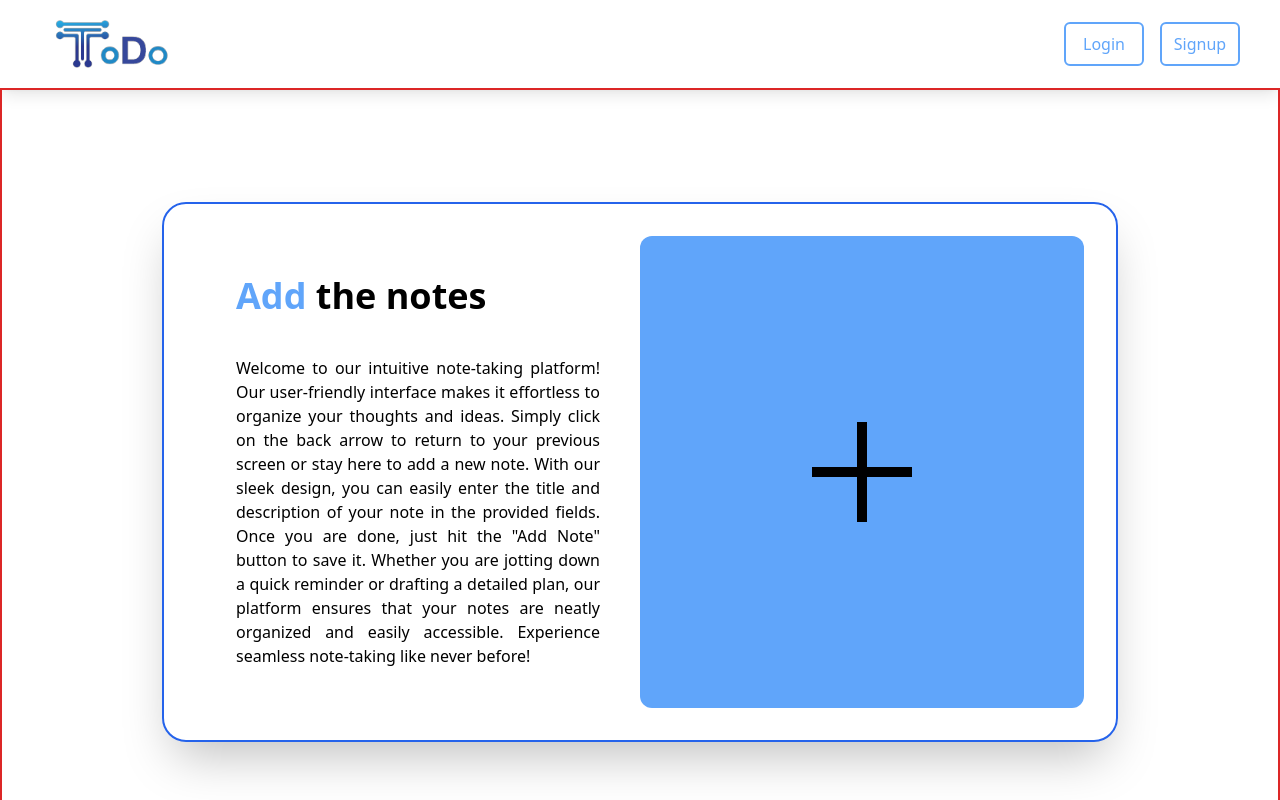
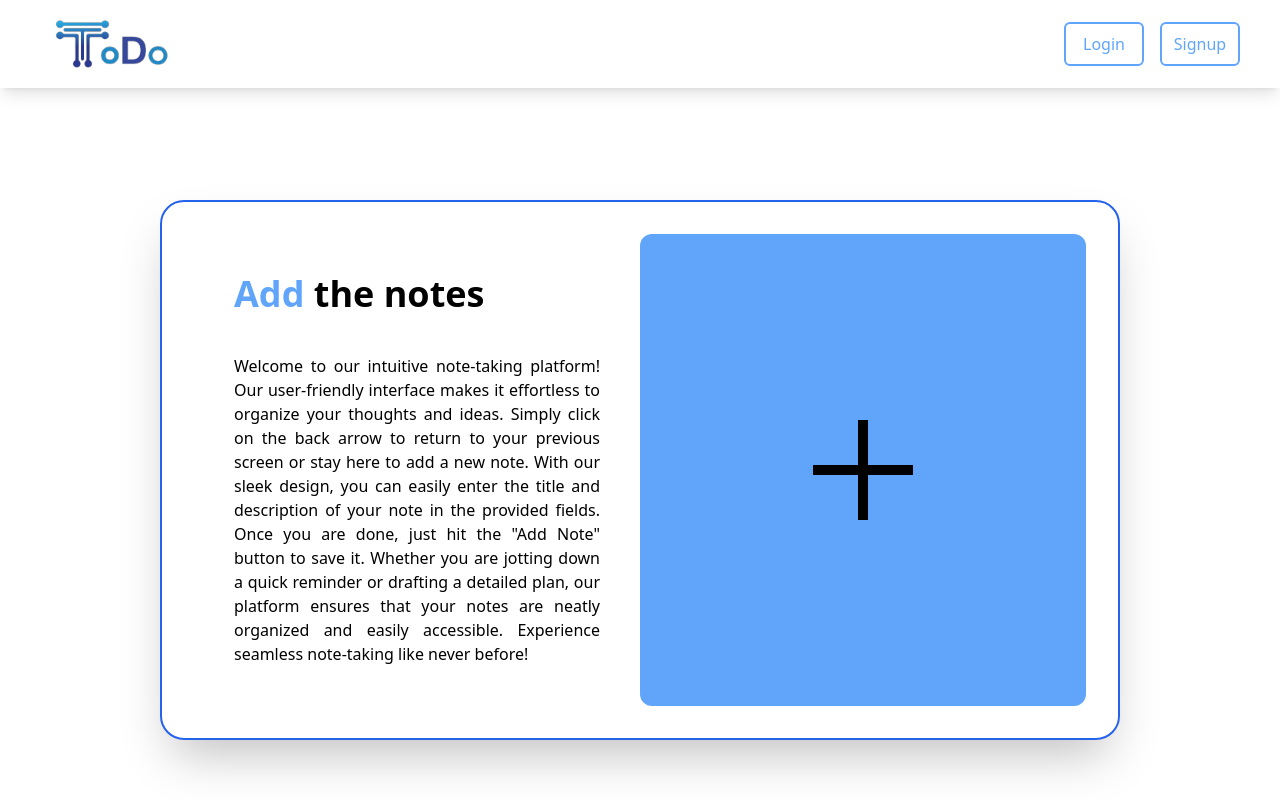
Before and after one commit to muaaz042/todo, a React (Vite) app in the folder frontend/: page / in a window 1280 px wide. Shown: the top 800 px of the page. Built offline with nearby package versions, Linux system fonts and the light colour scheme.

Commit message:
Adding animations

```diff
--- a/frontend/src/Pages/About.jsx
+++ b/frontend/src/Pages/About.jsx
@@ -14,7 +14,7 @@ const About = () => {
     }, [navigate]);
 
     return (
-        <div className="grid grid-cols-1 gap-32 py-28 lg:px-40 md:px-24 sm:px-12 px-5 border-2 border-red-600">
+        <div className="grid grid-cols-1 gap-32 py-28 lg:px-40 md:px-24 sm:px-12 px-5">
             {data.map((d, i) => (
                 <Card
                     key={i}
```
